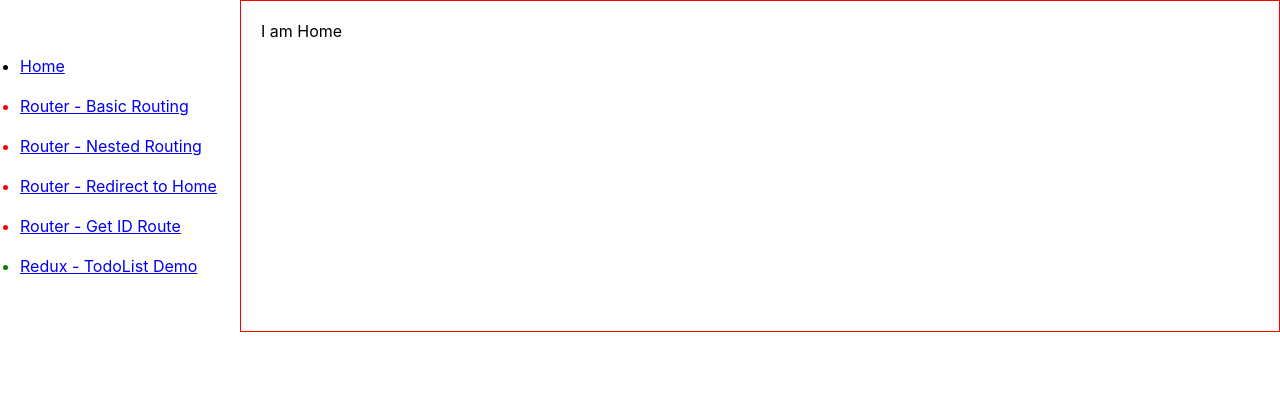
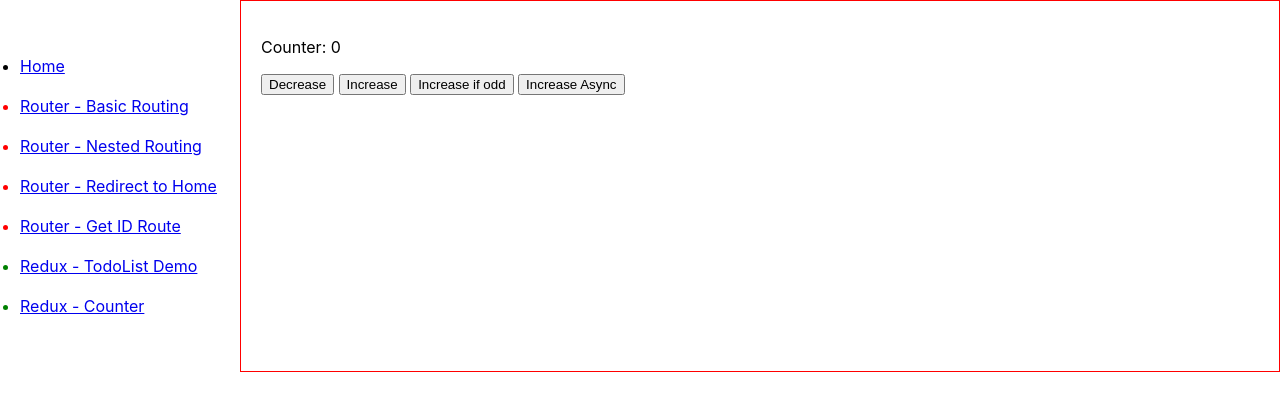
Before and after one commit to xujs0813/React-learning, a React (Create React App) app: page /Counter in a window 1280 px wide. Shown: the top 410 px of the page. Built offline with nearby package versions, Linux system fonts and the light colour scheme.

Commit message:
add Counter to explor Redux

```diff
--- a/src/App.js
+++ b/src/App.js
@@ -4,6 +4,7 @@ import BasicRouting from './Pages/RouterDemo/BasicRouting'
 import NestedRouting from './Pages/NestedRouting'
 import URLParams from './Pages/URLParams'
 import TodoList from './Pages/TodoList'
+import CounterPage from './Pages/Counter'
 import './App.scss'
 
 function App() {
@@ -16,6 +17,7 @@ function App() {
         <li className='router'><Link to='/redirect'>Router - Redirect to Home</Link></li>
         <li className='router'><Link to='/getId'>Router - Get ID Route</Link></li>
         <li className='redux'><Link to='/todo-list-demo'>Redux - TodoList Demo</Link></li>
+        <li className='redux'><Link to='/Counter'>Redux - Counter</Link></li>
       </ul>
       <div className="content">
         <Switch>
@@ -24,6 +26,7 @@ function App() {
           <Route path='/getId'><URLParams></URLParams></Route>
           <Route path='/redirect'><RedirectTo></RedirectTo></Route>
           <Route path='/todo-list-demo'><TodoList></TodoList></Route>
+          <Route path='/Counter'><CounterPage></CounterPage></Route>
           <Route path='/'><Home></Home></Route>
         </Switch>
       </div>
--- /dev/null
+++ b/src/Components/Counter/index.js
@@ -0,0 +1,38 @@
+import React, { Component } from 'react';
+import PropTypes from 'prop-types';
+
+class Counter extends Component {
+    static propTypes = {
+        value: PropTypes.number.isRequired,
+        increase: PropTypes.func.isRequired,
+        decrease: PropTypes.func.isRequired
+    }
+    increaseIfOdd = ()=>{
+        if(this.props.value % 2 === 0){
+            this.props.increase()
+        }
+    }
+    increaseAsync = ()=>{
+        setTimeout(()=>{
+            this.props.increase()
+        },500)
+    }
+    render() {
+        return (
+            <div>
+                <p>Counter: {this.props.value}</p>
+                <p>
+                    <button onClick={this.props.decrease}>Decrease</button>
+                    {' '}
+                    <button onClick={this.props.increase}>Increase</button>
+                    {' '}
+                    <button onClick={this.increaseIfOdd}>Increase if odd</button>
+                    {' '}
+                    <button onClick={this.increaseAsync}>Increase Async</button>
+                </p>
+            </div>
+         );
+    }
+}
+
+export default Counter;
--- /dev/null
+++ b/src/Pages/Counter/index.js
@@ -0,0 +1,29 @@
+import React from "react";
+import Counter from '../../Components/Counter'
+import {createStore} from 'redux'
+import counter from '../../store/reducers/counter'
+import {COUNTER_INCREASE,COUNTER_DECREASE} from '../../store/actions/types'
+const store = createStore(counter)
+
+export default class CounterPage extends React.Component{
+    componentDidMount(){
+        store.subscribe(this.forceUpdate.bind(this))
+    }
+
+    increase = ()=>{
+        store.dispatch({
+            type: COUNTER_INCREASE
+        })
+    }
+    decrease = ()=>{
+        store.dispatch({
+            type: COUNTER_DECREASE
+        })
+    }
+    render(){
+        const value = store.getState()
+        return (
+            <Counter value={value} increase={this.increase} decrease={this.decrease}></Counter>
+        )
+    }
+}
--- a/src/store/actions/types.js
+++ b/src/store/actions/types.js
@@ -7,3 +7,6 @@ export const VisibilityFilters = {
     SHOW_COMPLETED: 'SHOW_COMPLETED',
     SHOW_ACTIVE: 'SHOW_ACTIVE'
 }
+
+export const COUNTER_INCREASE = 'COUNTER_INCREASE'
+export const COUNTER_DECREASE = 'COUNTER_DECREASE'
--- /dev/null
+++ b/src/store/reducers/counter.js
@@ -0,0 +1,12 @@
+import {COUNTER_INCREASE,COUNTER_DECREASE} from '../actions/types'
+
+export default function counter(state = 0, action){
+    switch(action.type){
+        case COUNTER_INCREASE :
+            return state + 1
+        case COUNTER_DECREASE:
+            return state - 1
+        default:
+            return state
+    }
+}
```
